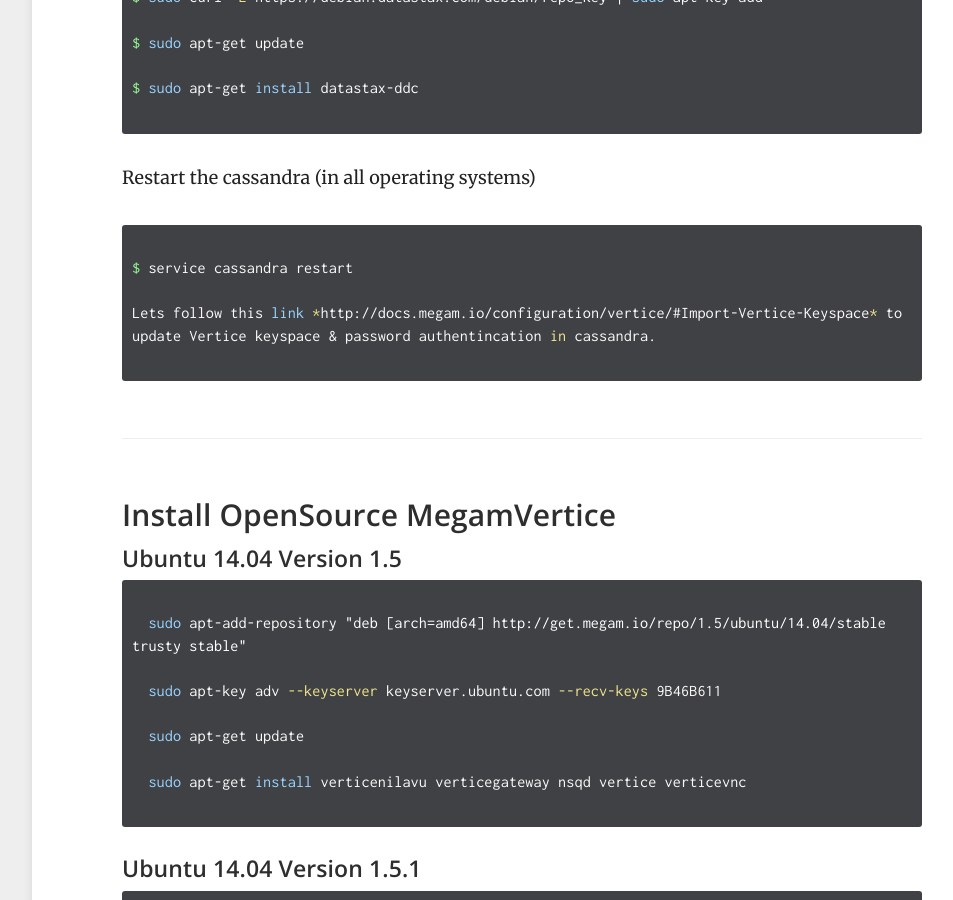
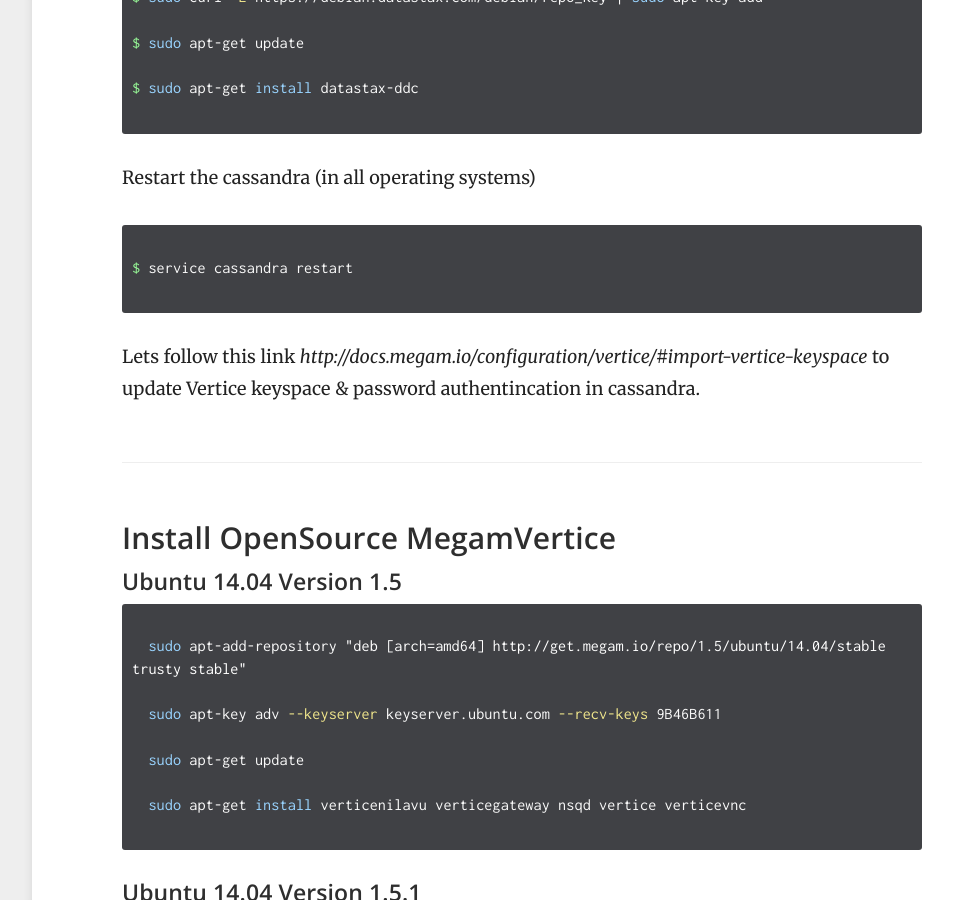
Before and after one commit to megamsys/docs.megam.io, a Jekyll site: the page built from _installation/vertice.md, in a window 1280 px wide and 900 px high, scrolled down 2450 px. Shown: the whole window, without its empty margins (268-1221 px from the left). Built offline with Jekyll 4.4.1, drawn with Linux system fonts in a browser that asks for light colours; some of the changed text lies outside the part shown.

```diff
--- a/_installation/vertice.md
+++ b/_installation/vertice.md
@@ -112,9 +112,9 @@ Restart the cassandra (in all operating systems)
 
 $ service cassandra restart
 
-Lets follow this link *http://docs.megam.io/configuration/vertice/#Import-Vertice-Keyspace* to update Vertice keyspace & password authentincation in cassandra.
+~~~
 
-~~~
+Lets follow this link *http://docs.megam.io/configuration/vertice/#import-vertice-keyspace* to update Vertice keyspace & password authentincation in cassandra.
 
 ---
 
```
Also changed, not shown: other parts of _installation/vertice.md (+1 -1 lines), _configuration/vertice.md (+19 -19 lines), 1 other file.
